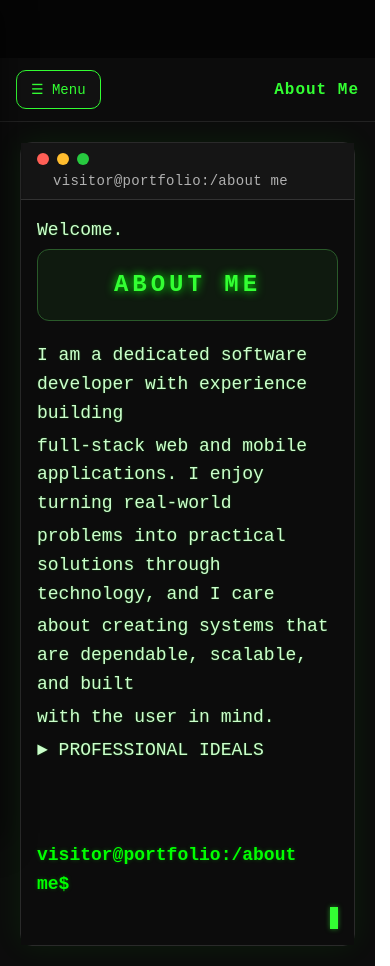
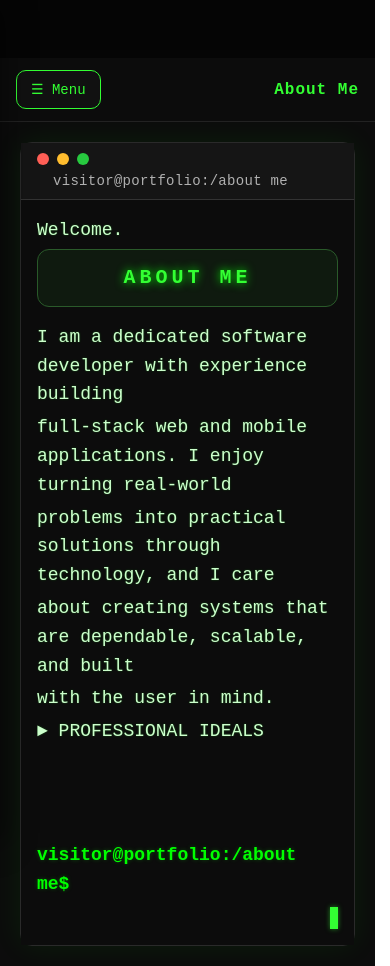
Before and after one commit to IrfaanBraaf/irfaan-portfolio, a React (Create React App) app: page / in a window 390 px wide. Built offline with nearby package versions, Linux system fonts and the light colour scheme; the HTML template or start-up script is replaced by a standard one.

Commit message:
Update header component to have proper mobile responsiveness

```diff
--- a/src/components/SectionHeader.js
+++ b/src/components/SectionHeader.js
@@ -3,7 +3,7 @@ import Styles from "../Styles";
 
 const SectionHeader = ({ title }) => {
     return (
-        <div style={Styles.sectionHeader}>
+        <div style={Styles.sectionHeader} className="section-header">
             {title}
         </div>
     );
--- a/src/index.css
+++ b/src/index.css
@@ -182,4 +182,10 @@ body {
   .project-card img {
     height: 120px !important;
   }
+
+  .section-header {
+    padding: 12px !important;
+    font-size: 20px !important;
+    margin-bottom: 16px !important;
+  }
 }
```
